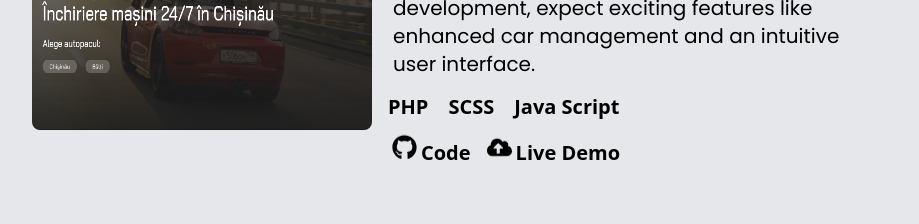
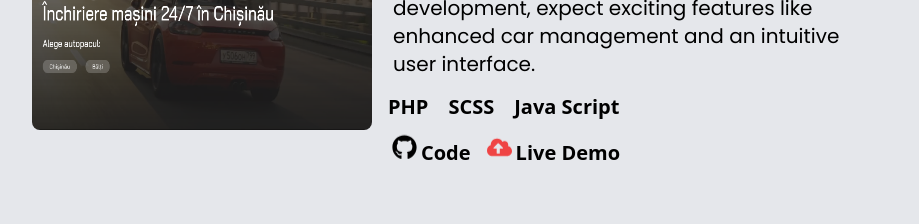
Before and after one commit to VladUngurean/Portfolio-React, a React (Vite) app: page / in a window 1280 px wide. Shown: the part 1860-2084 px from the top of the page, without its empty margins (172-1091 px from the left). Built offline with nearby package versions, Linux system fonts and the light colour scheme.

Commit message:
Link for cars rent

```diff
--- a/src/components/boody/myProjectsSecction/myProjects.jsx
+++ b/src/components/boody/myProjectsSecction/myProjects.jsx
@@ -41,16 +41,16 @@ export default function MyProjects() {
               <div className="flex flex-row justify-start max-lg:justify-center items-center mt-2">
                 <a
                   className=" text-xl font-bold flex flex-row justify-start items-center mr-4"
-                  href="https://github.com/VladUngurean/crypto-track-website"
+                  href="https://github.com/VladUngurean/cars-rent"
                 >
                   <FaGithub className="text-[25px] animate-bounce mx-1" />
                   Code
                 </a>
                 <a
                   className=" text-xl font-bold flex flex-row justify-start items-center"
-                  href="https://crypto-track-website.vercel.app/"
+                  href="#"
                 >
-                  <FaCloudUploadAlt className="text-[25px] animate-bounce mr-1" />
+                  <FaCloudUploadAlt className="text-[25px] text-red-500 animate-bounce mr-1" />
                   Live Demo
                 </a>
               </div>
```
